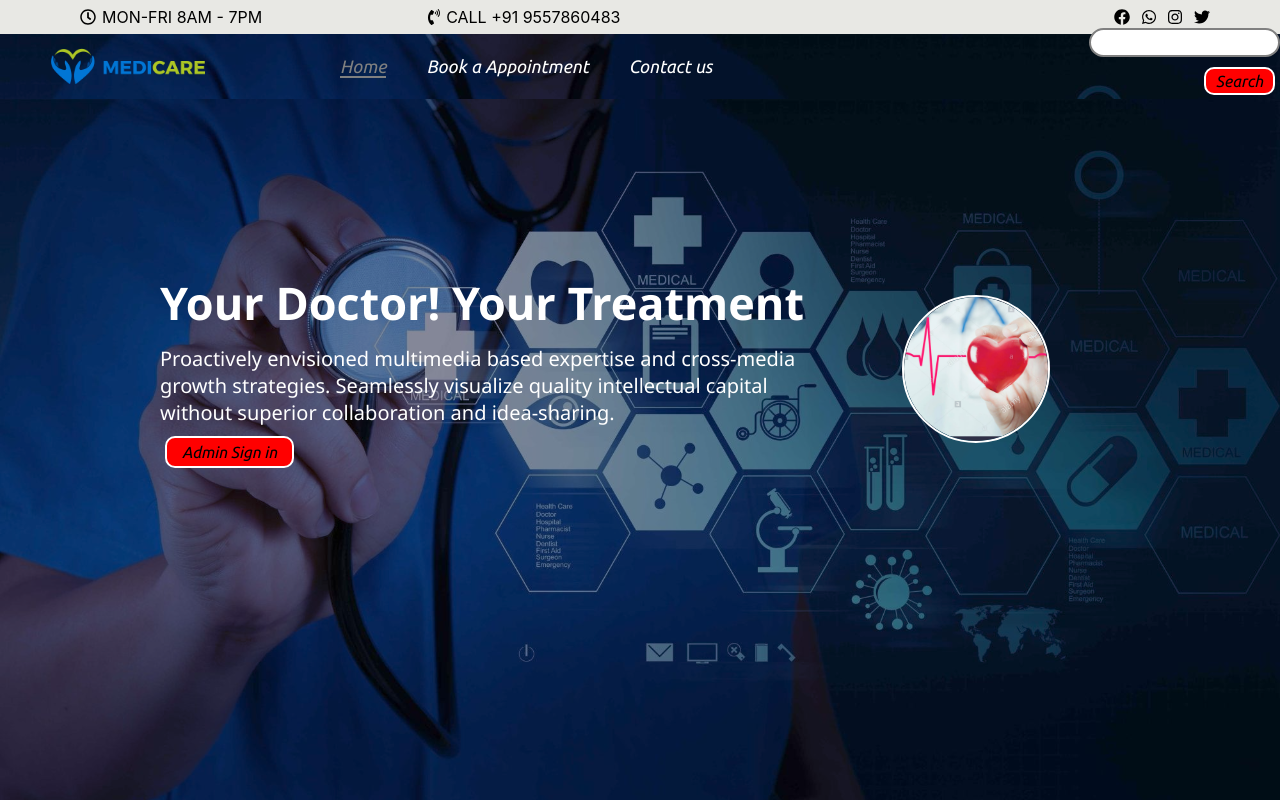
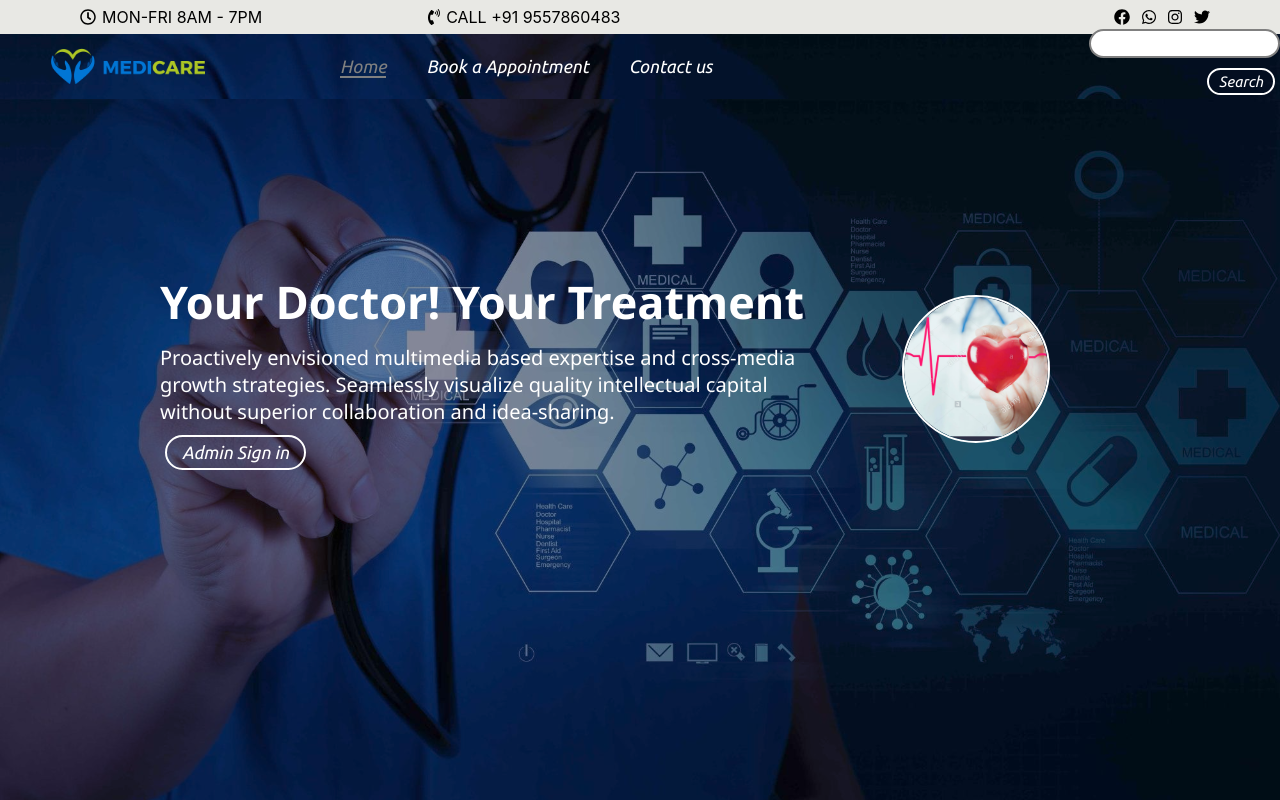
Before and after one commit to BRAVO68WEB/mern-lpu-hrd-project, a React (Create React App) app in the folder frontend/: page / in a window 1280 px wide. Shown: the top 800 px of the page. Built offline with nearby package versions, Linux system fonts and the light colour scheme; the HTML template or start-up script is replaced by a standard one; a web font is replaced by a local one.

Commit message:
Update bookedAppointment.css

```diff
--- a/frontend/src/components/css/bookedAppointment.css
+++ b/frontend/src/components/css/bookedAppointment.css
@@ -7,7 +7,7 @@
 th{
 width: 100%;
 }
-.btn{
+.btn-booked{
         color: black;
         background-color: red;
         border-radius: 2;
@@ -16,7 +16,7 @@ width: 100%;
         outline: none;
         cursor: pointer;
 }
-.btn:hover{
+.btn-booked:hover{
     color: white;
 }
  th, td {
```
